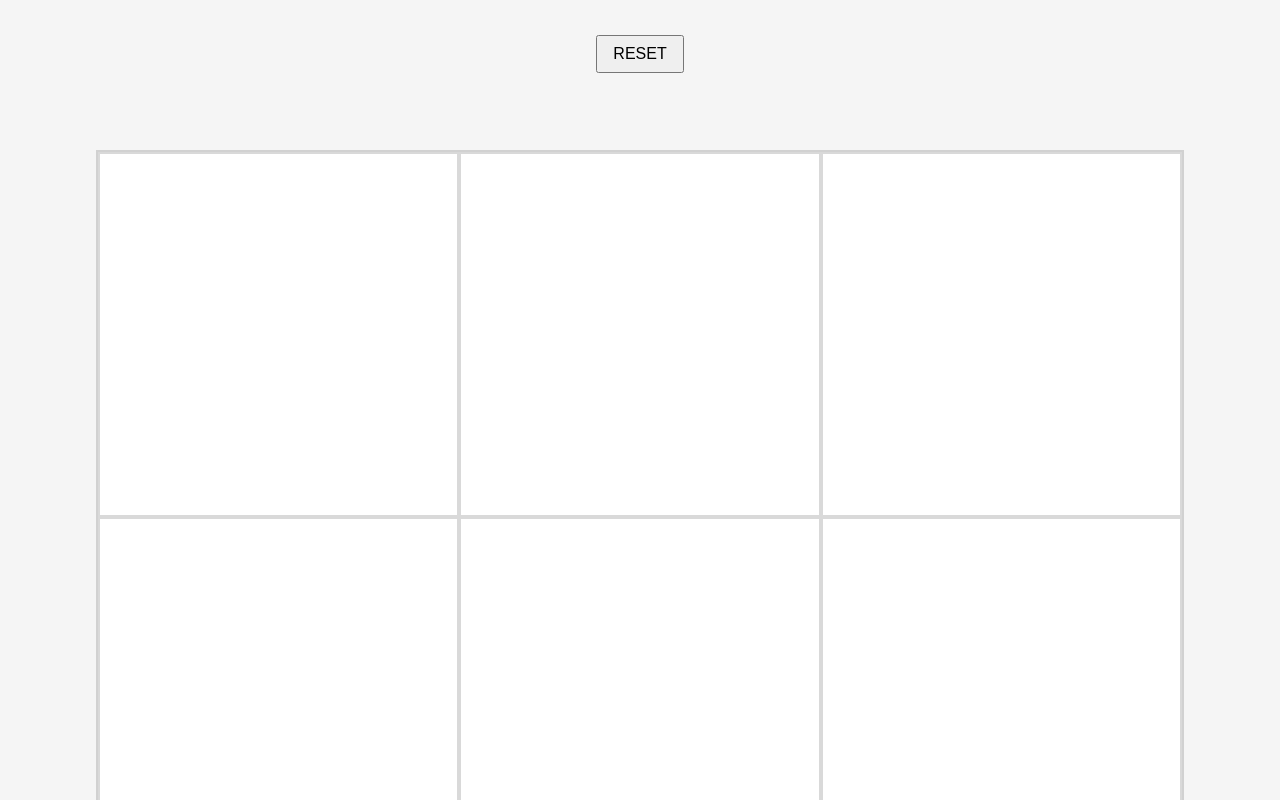
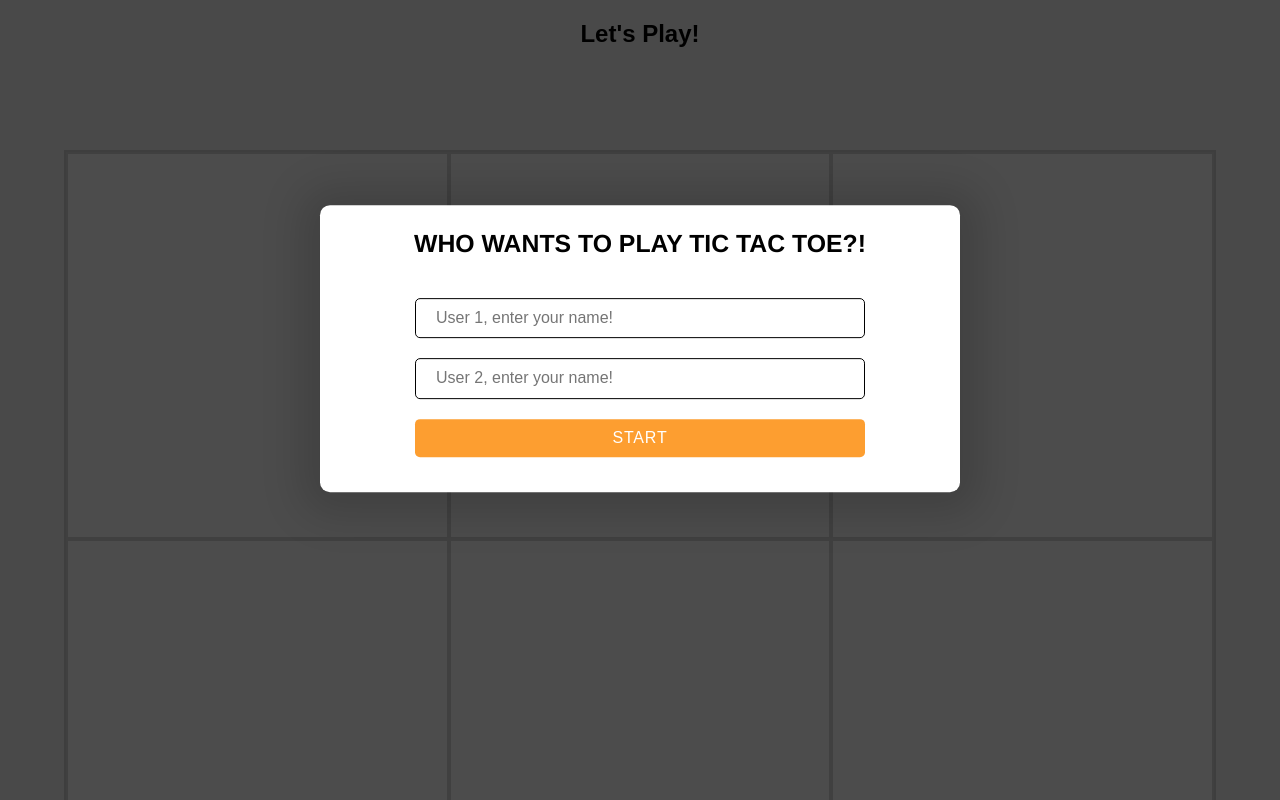
Before and after one commit to ryancharris/tic-tac-toe, a website built with webpack: page dist/index.html in a window 1280 px wide. Shown: the top 800 px of the page. Built offline with nearby package versions, Linux system fonts and the light colour scheme.

Commit message:
Reset header when user starts over and add more styling

```diff
--- a/src/js/app.js
+++ b/src/js/app.js
@@ -40,8 +40,6 @@ class Board {
     this.observeReset();
     this.observeStart();
     this.observeTiles();
-
-    this.hideStartModal();
   }
 
   //
@@ -75,6 +73,7 @@ class Board {
     this.startOver.addEventListener('click', () => {
       this.hideWinnerModal();
       this.clearBoard();
+      this.resetInterfaceHeader();
       this.showStartModal();
     });
   }
@@ -236,6 +235,10 @@ class Board {
     }
   }
 
+  resetInterfaceHeader() {
+    this.turnDisplay.innerHTML = `Let's Play!`;
+  }
+
   //
   // CHECKING FOR WINNER
   //
--- a/src/scss/app.scss
+++ b/src/scss/app.scss
@@ -8,6 +8,7 @@
   box-sizing: border-box;
 }
 
+// Layout styles
 body {
   background-color: whitesmoke;
 }
@@ -16,3 +17,25 @@ body {
 .hidden {
   display: none;
 }
+
+.button {
+  display: block;
+  padding: 10px 20px;
+
+  width: 75%;
+
+  border: none;
+  border-radius: 5px;
+
+  color: #ffffff;
+  text-transform: uppercase;
+  letter-spacing: 0.05em;
+
+  background-color: #fd9e30;
+
+  cursor: pointer;
+
+  &:hover {
+    background-color: darken(#fd9e30, 10%);
+  }
+}
--- a/src/scss/board.scss
+++ b/src/scss/board.scss
@@ -1,6 +1,5 @@
 .board {
-  width: 85%;
-  min-width: 300px;
+  width: 90%;
 
   margin: 0 auto;
   overflow: auto;
--- a/src/scss/interface.scss
+++ b/src/scss/interface.scss
@@ -1,14 +1,13 @@
 .interface {
-  height: 150px;
-
-  padding: 25px;
+  padding: 10px;
 
   text-align: center;
 
   &__copy {
-    margin: 10px;;
+    margin-bottom: 10px;
 
     font-size: 24px;
+    font-family: Arial, sans-serif;
     font-weight: bold;
   }
 
@@ -18,10 +17,7 @@
   }
 
   &__button {
-    display: inline-block;
-    margin: 0 10px;
-    padding: 8px 15px;
-
-    text-transform: uppercase;
+    max-width: 300px;
+    margin: 15px auto;
   }
 }
--- a/src/scss/modal.scss
+++ b/src/scss/modal.scss
@@ -7,7 +7,9 @@
   display: table;
   width: 50%;
   min-width: 300px;
-  height: 40%;
+  height: auto;
+
+  padding: 20px;
 
   background-color: #ffffff;
 
@@ -26,7 +28,7 @@
     margin: 0 auto 35px;
     padding: 0 0.5em;
 
-    font-size: 1.75rem;
+    font-size: 1.55rem;
     font-family: Helvetica, sans-serif;
     font-weight: bold;
     text-align: center;
@@ -49,26 +51,7 @@
   }
 
   &__button {
-    display: block;
-    padding: 10px 20px;
     margin: 0 auto 15px;
-
-    width: 75%;
-
-    border: none;
-    border-radius: 5px;
-
-    color: #ffffff;
-    text-transform: uppercase;
-    letter-spacing: 0.05em;
-
-    background-color: #fd9e30;
-
-    cursor: pointer;
-
-    &:hover {
-      background-color: darken(#fd9e30, 10%);
-    }
   }
 
   &__button {
```
Also changed, not shown: dist/index.html.
